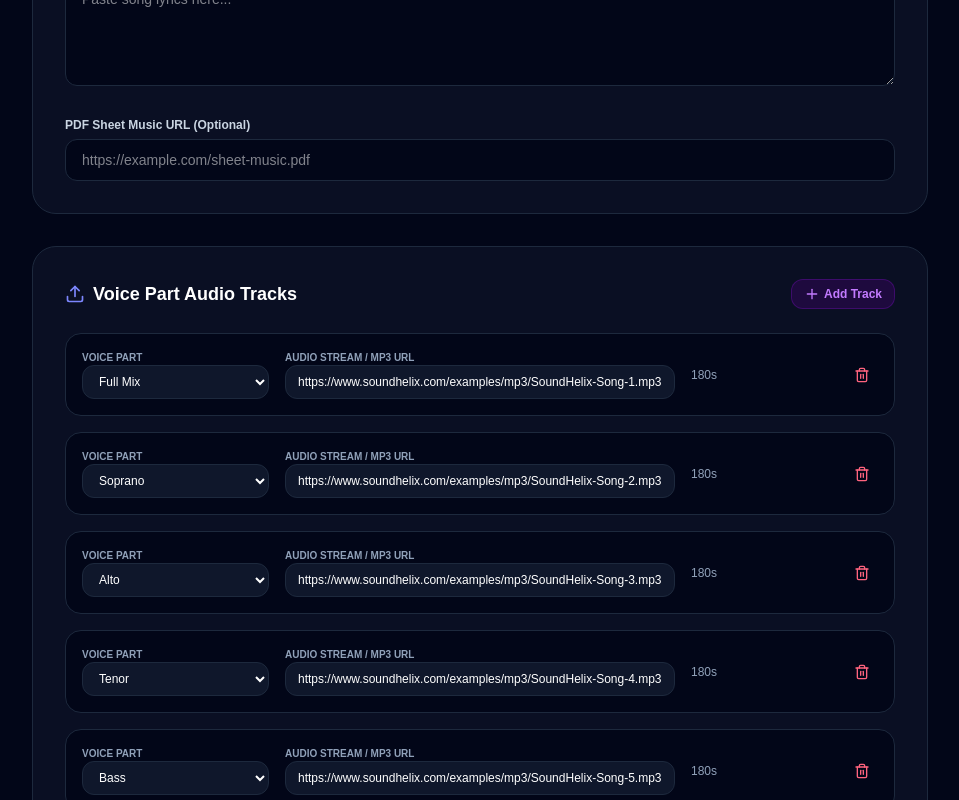
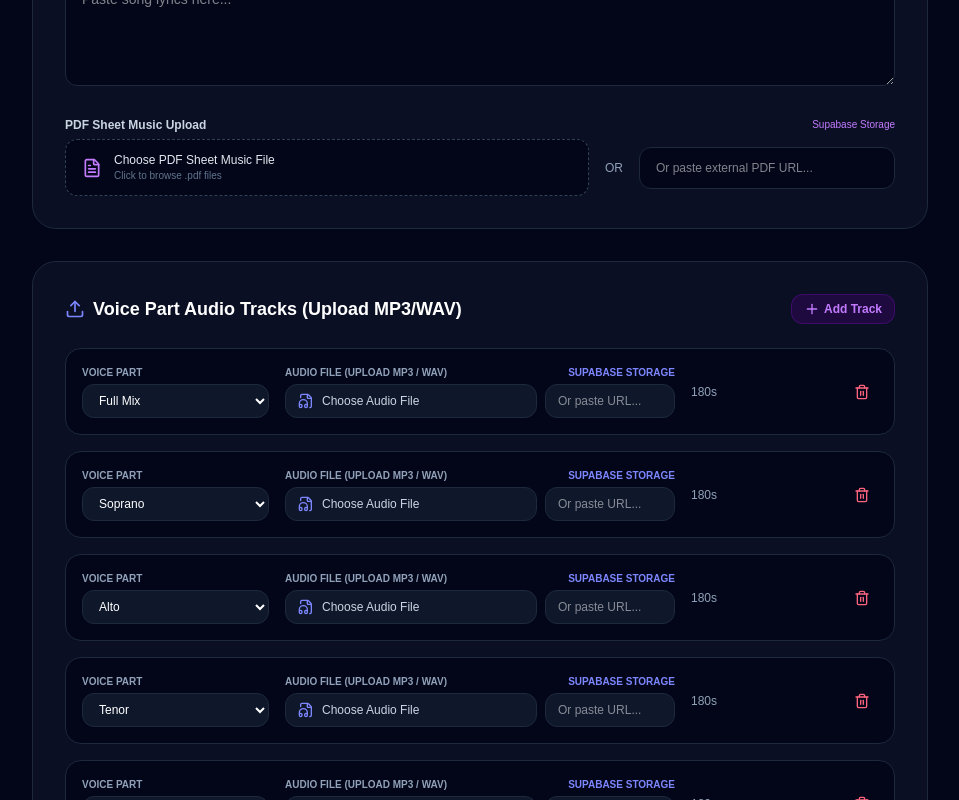
Before and after one commit to benirbenjamin/voxify, a Next.js app: page /manage/songs/new in a window 1280 px wide. Shown: the part 560-1360 px from the top of the page, without its empty margins (160-1119 px from the left). Built offline with nearby package versions, Linux system fonts and the light colour scheme; no server answers.

Commit message:
Add direct Supabase Storage upload pickers for MP3/WAV audio and PDF sheet music

```diff
--- a/app/(dashboard)/manage/songs/new/page.tsx
+++ b/app/(dashboard)/manage/songs/new/page.tsx
@@ -6,12 +6,14 @@ import Link from 'next/link';
 import { useChoir } from '@/lib/context/ChoirContext';
 import { songService } from '@/lib/services/songService';
 import { VoicePart } from '@/lib/types/database.types';
-import { ArrowLeft, Music, Upload, Plus, Trash2, CheckCircle2, AlertCircle } from 'lucide-react';
+import { ArrowLeft, Music, Upload, Plus, Trash2, CheckCircle2, AlertCircle, FileText, Loader2, FileAudio } from 'lucide-react';
 
 interface PartDraft {
   part_name: VoicePart;
   audio_url: string;
   duration_seconds: number;
+  isUploading?: boolean;
+  fileName?: string;
 }
 
 export default function NewSongPage() {
@@ -24,13 +26,15 @@ export default function NewSongPage() {
   const [difficulty, setDifficulty] = useState<'Easy' | 'Medium' | 'Hard' | 'Advanced'>('Medium');
   const [lyrics, setLyrics] = useState('');
   const [sheetPdfUrl, setSheetPdfUrl] = useState('');
+  const [uploadingPdf, setUploadingPdf] = useState(false);
+  const [pdfFileName, setPdfFileName] = useState('');
 
   const [parts, setParts] = useState<PartDraft[]>([
-    { part_name: 'Full Mix', audio_url: 'https://www.soundhelix.com/examples/mp3/SoundHelix-Song-1.mp3', duration_seconds: 180 },
-    { part_name: 'Soprano', audio_url: 'https://www.soundhelix.com/examples/mp3/SoundHelix-Song-2.mp3', duration_seconds: 180 },
-    { part_name: 'Alto', audio_url: 'https://www.soundhelix.com/examples/mp3/SoundHelix-Song-3.mp3', duration_seconds: 180 },
-    { part_name: 'Tenor', audio_url: 'https://www.soundhelix.com/examples/mp3/SoundHelix-Song-4.mp3', duration_seconds: 180 },
-    { part_name: 'Bass', audio_url: 'https://www.soundhelix.com/examples/mp3/SoundHelix-Song-5.mp3', duration_seconds: 180 },
+    { part_name: 'Full Mix', audio_url: '', duration_seconds: 180 },
+    { part_name: 'Soprano', audio_url: '', duration_seconds: 180 },
+    { part_name: 'Alto', audio_url: '', duration_seconds: 180 },
+    { part_name: 'Tenor', audio_url: '', duration_seconds: 180 },
+    { part_name: 'Bass', audio_url: '', duration_seconds: 180 },
   ]);
 
   const [loading, setLoading] = useState(false);
@@ -50,6 +54,42 @@ export default function NewSongPage() {
 
   const handleRemovePart = (index: number) => {
     setParts(prev => prev.filter((_, i) => i !== index));
+  };
+
+  // Direct Supabase Storage Audio File Upload
+  const handleAudioFileUpload = async (index: number, e: React.ChangeEvent<HTMLInputElement>) => {
+    const file = e.target.files?.[0];
+    if (!file || !activeChoir) return;
+
+    handlePartChange(index, 'isUploading', true);
+    handlePartChange(index, 'fileName', file.name);
+
+    const uploadedUrl = await songService.uploadAudioFile(file, activeChoir.id);
+    if (uploadedUrl) {
+      handlePartChange(index, 'audio_url', uploadedUrl);
+    } else {
+      setError(`Failed to upload audio file '${file.name}' to Supabase Storage.`);
+    }
+
+    handlePartChange(index, 'isUploading', false);
+  };
+
+  // Direct Supabase Storage Sheet Music PDF File Upload
+  const handlePdfFileUpload = async (e: React.ChangeEvent<HTMLInputElement>) => {
+    const file = e.target.files?.[0];
+    if (!file || !activeChoir) return;
+
+    setUploadingPdf(true);
+    setPdfFileName(file.name);
+
+    const uploadedUrl = await songService.uploadPdfFile(file, activeChoir.id);
+    if (uploadedUrl) {
+      setSheetPdfUrl(uploadedUrl);
+    } else {
+      setError(`Failed to upload PDF sheet music '${file.name}' to Supabase Storage.`);
+    }
+
+    setUploadingPdf(false);
   };
 
   const handleSubmit = async (e: React.FormEvent) => {
@@ -98,7 +138,7 @@ export default function NewSongPage() {
 
       <div className="border-b border-slate-800 pb-4">
         <h1 className="text-3xl font-extrabold text-white">Upload New Song</h1>
-        <p className="text-sm text-slate-400">Add song details, lyrics, PDF sheet music, and multi-track audio files for choir practice</p>
+        <p className="text-sm text-slate-400">Upload MP3/WAV voice parts and PDF sheet music directly to Supabase Storage</p>
       </div>
 
       {error && (
@@ -181,23 +221,53 @@ export default function NewSongPage() {
             />
           </div>
 
+          {/* PDF Sheet Music Supabase Direct Upload */}
           <div>
-            <label className="text-xs font-semibold text-slate-300 block mb-1.5">PDF Sheet Music URL (Optional)</label>
+            <label className="text-xs font-semibold text-slate-300 block mb-1.5 flex items-center justify-between">
+              <span>PDF Sheet Music Upload</span>
+              <span className="text-[10px] text-purple-400 font-normal">Supabase Storage</span>
+            </label>
+
+            <div className="flex flex-col md:flex-row items-center gap-4">
+              <label className="flex-1 w-full flex items-center gap-3 bg-slate-950 border border-dashed border-slate-700 hover:border-purple-500 rounded-xl px-4 py-3 cursor-pointer transition-colors group">
+                <FileText className="w-5 h-5 text-purple-400 group-hover:scale-110 transition-transform shrink-0" />
+                <div className="flex-1 truncate">
+                  <span className="text-xs text-slate-200 block truncate">
+                    {uploadingPdf ? 'Uploading to Supabase Storage...' : pdfFileName ? pdfFileName : 'Choose PDF Sheet Music File'}
+                  </span>
+                  <span className="text-[10px] text-slate-500 block">Click to browse .pdf files</span>
+                </div>
+                {uploadingPdf ? (
+                  <Loader2 className="w-4 h-4 text-purple-400 animate-spin shrink-0" />
+                ) : sheetPdfUrl ? (
+                  <CheckCircle2 className="w-4 h-4 text-emerald-400 shrink-0" />
+                ) : null}
+                <input
+                  type="file"
+                  accept="application/pdf"
+                  onChange={handlePdfFileUpload}
+                  className="hidden"
+                />
+              </label>
+
+              <div className="w-full md:w-auto text-xs text-slate-400">OR</div>
+
               <input
                 type="url"
                 value={sheetPdfUrl}
                 onChange={e => setSheetPdfUrl(e.target.value)}
-              placeholder="https://example.com/sheet-music.pdf"
-              className="w-full bg-slate-950 border border-slate-800 rounded-xl px-4 py-2.5 text-sm text-white focus:outline-none focus:border-purple-500"
+                placeholder="Or paste external PDF URL..."
+                className="w-full md:w-64 bg-slate-950 border border-slate-800 rounded-xl px-4 py-3 text-xs text-white focus:outline-none focus:border-purple-500"
               />
             </div>
           </div>
+        </div>
 
-        {/* Multi-Track Voice Parts Audio Setup */}
+        {/* Multi-Track Voice Parts Audio Supabase Storage Setup */}
         <div className="bg-slate-900/60 p-6 md:p-8 rounded-3xl border border-slate-800 space-y-6">
           <div className="flex items-center justify-between">
             <h3 className="text-lg font-bold text-white flex items-center gap-2">
-              <Upload className="w-5 h-5 text-indigo-400" /> Voice Part Audio Tracks
+              <Upload className="w-5 h-5 text-indigo-400" /> Voice Part Audio Tracks (Upload MP3/WAV)
             </h3>
             <button
               type="button"
@@ -210,13 +280,14 @@ export default function NewSongPage() {
 
           <div className="space-y-4">
             {parts.map((p, idx) => (
-              <div key={idx} className="bg-slate-950 p-4 rounded-2xl border border-slate-800 grid grid-cols-1 md:grid-cols-4 gap-4 items-center">
+              <div key={idx} className="bg-slate-950 p-4 rounded-2xl border border-slate-800 space-y-3">
+                <div className="grid grid-cols-1 md:grid-cols-4 gap-4 items-center">
                   <div>
-                  <label className="text-[10px] text-slate-400 uppercase font-semibold block">Voice Part</label>
+                    <label className="text-[10px] text-slate-400 uppercase font-semibold block mb-1">Voice Part</label>
                     <select
                       value={p.part_name}
                       onChange={e => handlePartChange(idx, 'part_name', e.target.value)}
-                    className="w-full bg-slate-900 border border-slate-800 rounded-xl px-3 py-2 text-xs text-white"
+                      className="w-full bg-slate-900 border border-slate-800 rounded-xl px-3 py-2 text-xs text-white focus:border-purple-500"
                     >
                       <option value="Full Mix">Full Mix</option>
                       <option value="Soprano">Soprano</option>
@@ -228,16 +299,40 @@ export default function NewSongPage() {
                     </select>
                   </div>
 
-                <div className="md:col-span-2">
-                  <label className="text-[10px] text-slate-400 uppercase font-semibold block">Audio Stream / MP3 URL</label>
+                  {/* Supabase Storage Audio File Upload Picker */}
+                  <div className="md:col-span-2 space-y-1">
+                    <label className="text-[10px] text-slate-400 uppercase font-semibold flex items-center justify-between">
+                      <span>Audio File (Upload MP3 / WAV)</span>
+                      <span className="text-indigo-400">Supabase Storage</span>
+                    </label>
+
+                    <div className="flex items-center gap-2">
+                      <label className="flex-1 flex items-center gap-2 bg-slate-900 border border-slate-800 hover:border-indigo-500 rounded-xl px-3 py-2 cursor-pointer transition-colors group truncate">
+                        <FileAudio className="w-4 h-4 text-indigo-400 group-hover:scale-110 transition-transform shrink-0" />
+                        <span className="text-xs text-slate-300 truncate">
+                          {p.isUploading ? 'Uploading audio...' : p.fileName ? p.fileName : p.audio_url ? 'File Ready ✅' : 'Choose Audio File'}
+                        </span>
+                        {p.isUploading ? (
+                          <Loader2 className="w-3.5 h-3.5 text-indigo-400 animate-spin shrink-0 ml-auto" />
+                        ) : p.audio_url ? (
+                          <CheckCircle2 className="w-3.5 h-3.5 text-emerald-400 shrink-0 ml-auto" />
+                        ) : null}
+                        <input
+                          type="file"
+                          accept="audio/*"
+                          onChange={e => handleAudioFileUpload(idx, e)}
+                          className="hidden"
+                        />
+                      </label>
+
                       <input
                         type="url"
-                    required
                         value={p.audio_url}
                         onChange={e => handlePartChange(idx, 'audio_url', e.target.value)}
-                    placeholder="https://..."
-                    className="w-full bg-slate-900 border border-slate-800 rounded-xl px-3 py-2 text-xs text-white"
+                        placeholder="Or paste URL..."
+                        className="w-1/3 bg-slate-900 border border-slate-800 rounded-xl px-3 py-2 text-xs text-white focus:outline-none focus:border-indigo-500 hidden md:block"
                       />
+                    </div>
                   </div>
 
                   <div className="flex items-center justify-between gap-2">
@@ -251,6 +346,7 @@ export default function NewSongPage() {
                         <Trash2 className="w-4 h-4" />
                       </button>
                     )}
+                  </div>
                 </div>
               </div>
             ))}
```
Also changed, not shown: lib/services/songService.ts (+34 -0 lines). Lines whose indentation alone changed are shown as unchanged.
